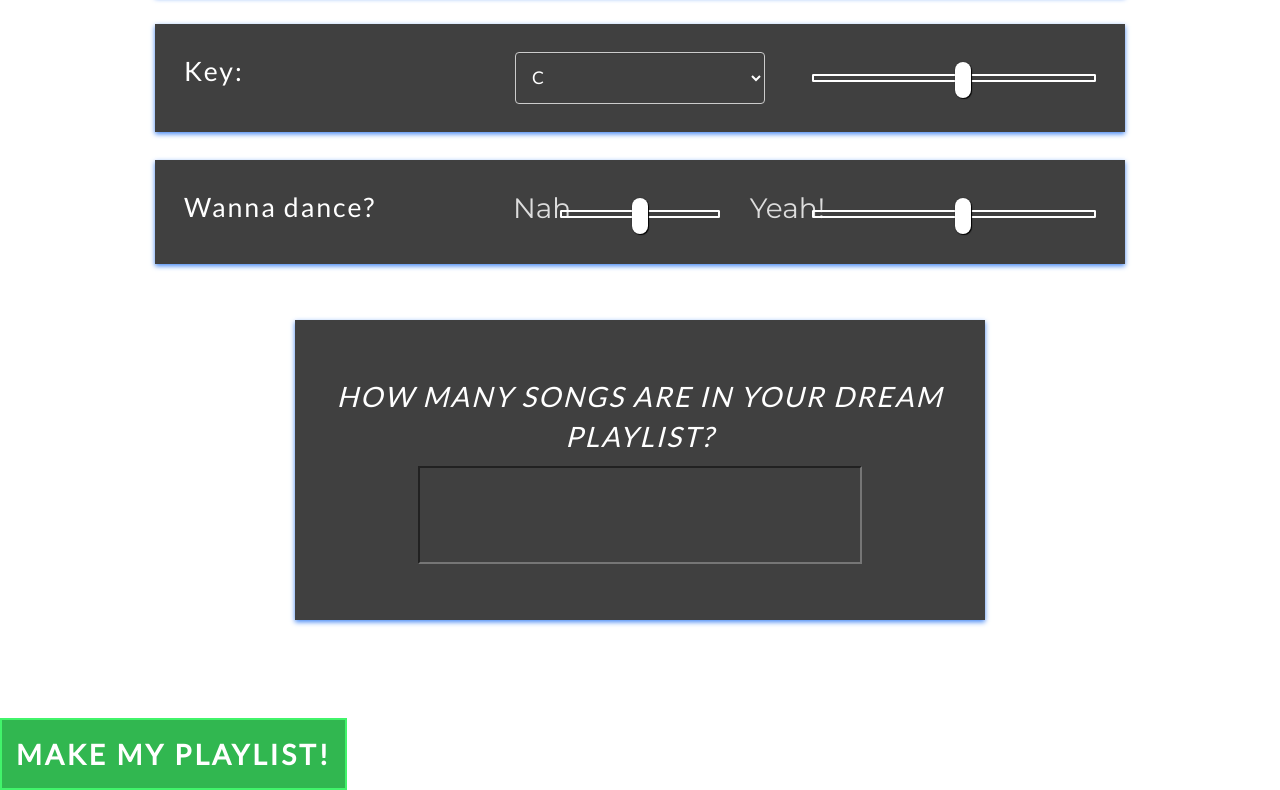
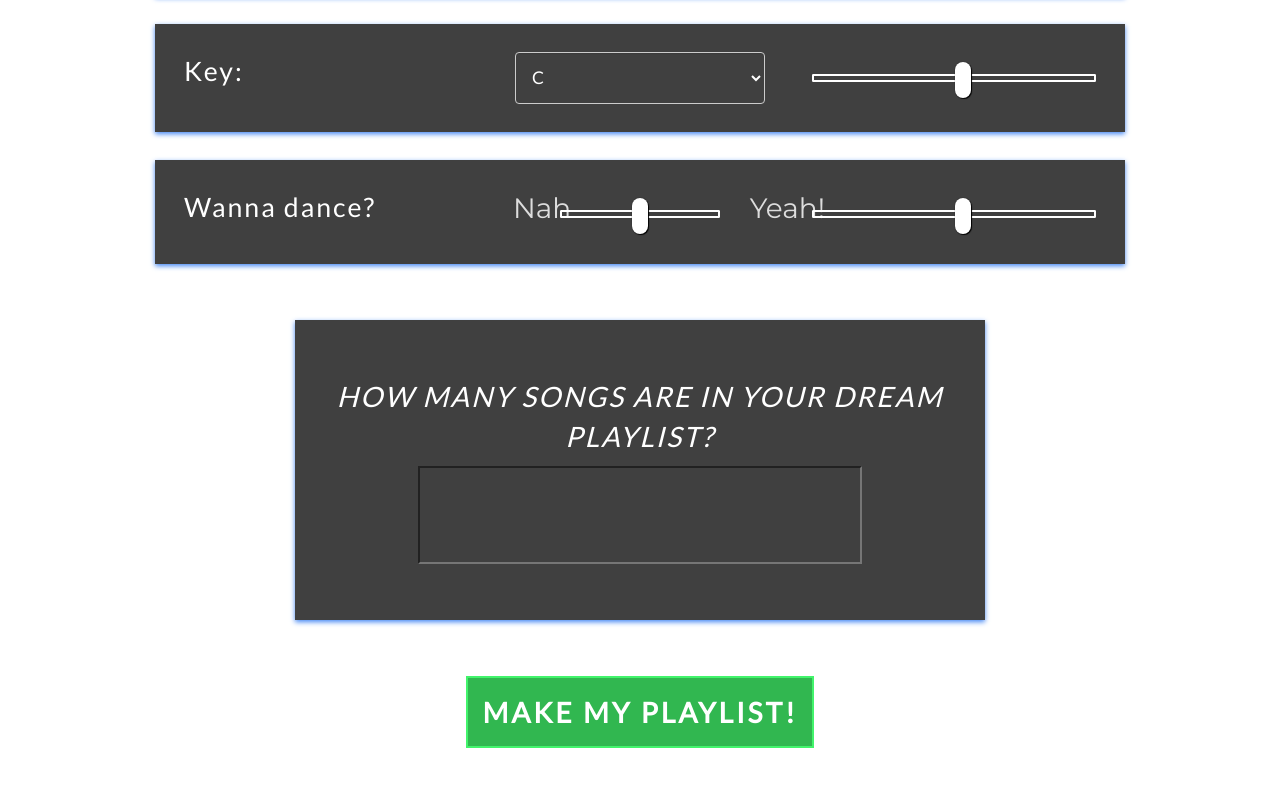
Before and after one commit to Chris-Coraggio/TrackMaster, a website: page create.html in a window 1280 px wide. Shown: the part 915-1705 px from the top of the page. Drawn offline with nearby package versions, Linux system fonts and the light colour scheme; a script that the page names is missing; files whose address does not match are found by name.

Commit message:
Style button on /create

```diff
--- a/Public/css/create.css
+++ b/Public/css/create.css
@@ -191,3 +191,13 @@ input[type=range]:focus {
 .col-md-2 label {
     font-size: 2em;
 }
+
+#create-btn {
+    display: block;
+    margin: auto;
+}
+
+#playlist-results {
+    background: transparent;
+    margin-top: 2em;
+}
--- a/create.html
+++ b/create.html
@@ -141,15 +141,10 @@
                             <input type="text" id="numtracks">
                         </center>
                     </div>
+                    <button id="create-btn">Make My Playlist!</button>
 
+                    <div id="playlist-results"></div>
                 </div>
-
-                <button id="create-btn">
-                Make My Playlist!
-                </button>
-
-                <div id="playlist-results"></div>
-
             </div>
         </div>
 
```
